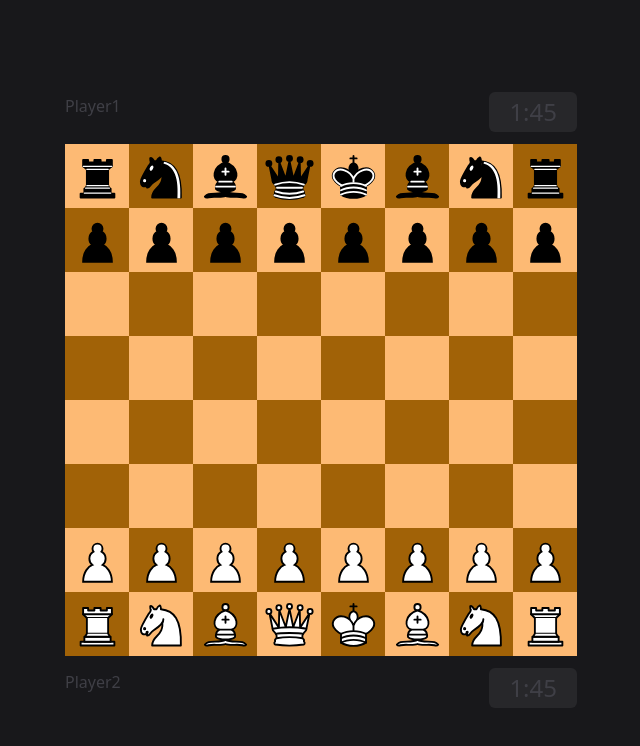
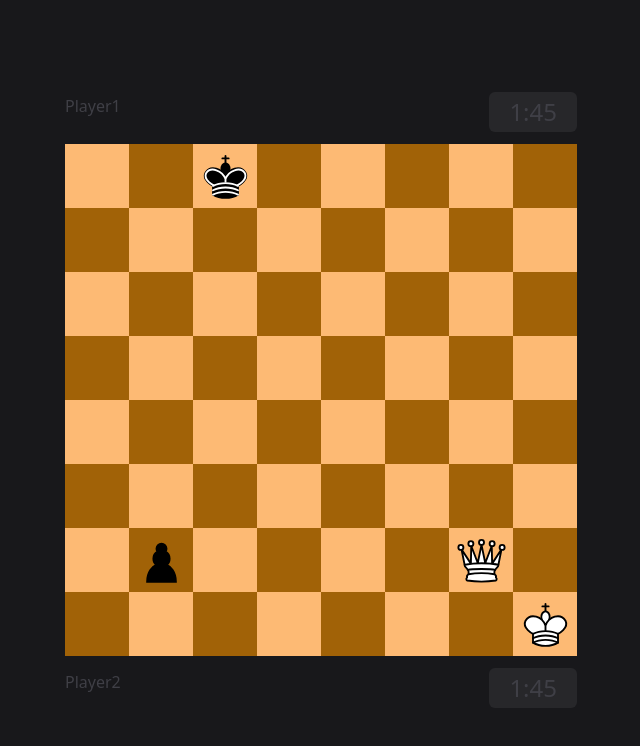
Before and after one commit to danjvarela/react-chess, a React (Create React App) app: page / in a window 1280 px wide. Shown: the top 746 px of the page, without its empty margins (319-959 px from the left). Built offline with nearby package versions, Linux system fonts and the light colour scheme.

Commit message:
Detect a pawn promotion

```diff
--- a/src/components/Cell.jsx
+++ b/src/components/Cell.jsx
@@ -12,7 +12,7 @@ const Cell = ({isBlack, square, piece}) => {
 
   return (
     <div
-      className={`${cellColor} w-full h-full flex justify-center items-center ${borderWidth}`}
+      className={`${cellColor} w-full h-full flex justify-center items-center ${borderWidth} relative`}
       ref={setNodeRef}
     >
       {piece}
--- a/src/components/Chessboard.jsx
+++ b/src/components/Chessboard.jsx
@@ -5,7 +5,7 @@ import {DndContext} from "@dnd-kit/core";
 import {useChess} from "contexts/chessContext";
 
 const Chessboard = () => {
-  const {chess, getPositionFromIndex} = useChess();
+  const {chess, getPositionFromIndex, setIsPromoting} = useChess();
   const [cells, setCells] = useState(chess.board().flat());
 
   // returns true if a cell should be black based on its index
@@ -16,11 +16,26 @@ const Chessboard = () => {
     return (col + row) % 2 === 1;
   };
 
+  const isPromoting = (draggedPiece, hoveredCell) => {
+    if (draggedPiece.type !== "p") return false;
+    if (draggedPiece.color === "b" && hoveredCell.includes("1")) return true;
+    if (draggedPiece.color === "w" && hoveredCell.includes("8")) return true;
+    return false;
+  };
+
   // handles dropping of pieces
   const handleDragEnd = (event) => {
     // active.id is the piece being dragged
     // over.id is the cell currently the mouse is on
     const {over, active} = event;
+
+    // check if a pawn promotion is occuring
+    const draggedPiece = chess.get(active.id);
+    if (isPromoting(draggedPiece, over.id)) {
+      // return early if a promotion is happening
+      setIsPromoting(isPromoting(draggedPiece, over.id));
+      return;
+    }
 
     const move = chess.move({
       from: active.id,
--- a/src/contexts/chessContext.js
+++ b/src/contexts/chessContext.js
@@ -1,4 +1,4 @@
-import {createContext, useContext, useState} from "react";
+import {createContext, useContext, useEffect, useState} from "react";
 import {Chess} from "chess.js";
 
 const ChessContext = createContext();
@@ -21,7 +21,12 @@ const getPGNCode = (type, color) => (color === "w" ? type.toUpperCase() : type);
 // main chess context
 // this exposes a couple of functions and data from the chess.js library
 const ChessProvider = ({children}) => {
-  const [chess] = useState(new Chess());
+  const [chess] = useState(new Chess("2k5/8/8/8/8/8/1p4Q1/7K b - - 0 1"));
+  const [isPromoting, setIsPromoting] = useState(false);
+
+  useEffect(() => {
+    console.log(isPromoting);
+  }, [isPromoting]);
 
   return (
     <ChessContext.Provider
@@ -29,6 +34,8 @@ const ChessProvider = ({children}) => {
         chess,
         getPositionFromIndex,
         getPGNCode,
+        isPromoting,
+        setIsPromoting,
       }}
     >
       {children}
```
